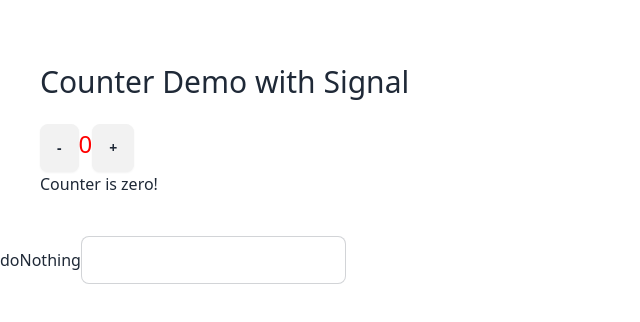
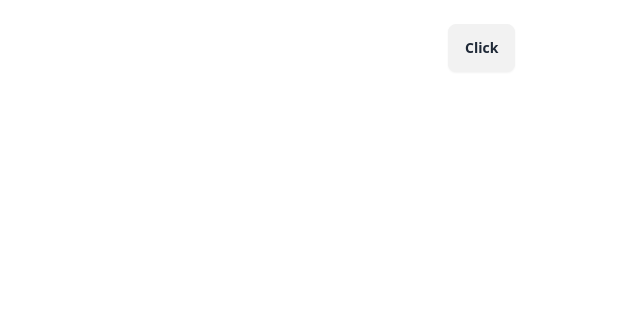
Before and after one commit to andreaborelli/angular17-demo, an Angular app: page / in a window 1280 px wide. Shown: the top 322 px of the page, without its empty margins (0-640 px from the left). Built offline with nearby package versions, Linux system fonts and the light colour scheme.

Commit message:
ngIf e Signals

```diff
--- a/src/app/app.component.ts
+++ b/src/app/app.component.ts
@@ -1,4 +1,4 @@
-import { Component, computed, effect, signal } from '@angular/core';
+import { Component, signal } from '@angular/core';
 import { ListComponent } from './shared/list/list.component';
 import { CommonModule } from '@angular/common';
 
@@ -12,29 +12,25 @@ import { CommonModule } from '@angular/common';
   ],
   template: `
 
-    <!-- Signal: set e update -->
+    <!-- ngIf e Signals -->
 
-    <div class="centered sm p-10">
+    <div class="centered-page sm">
 
-         <h1 class="page-title">Counter Demo with Signal</h1>
+         <button class="btn" (click)="visible.set(!visible())">Click</button>
 
+         <!-- nel template non possiamo usare la funzione update e di conseguenza utilizziamo
+          questo approccio: (click)="visible.set(!visible())"
+          per evitare di creare un metodo nella classe di app.componente.ts -->
 
-         <button class="btn" (click)="dec()">-</button>
-         <span class="text-2xl" [style.color]="isZeroColor()">{{ counter() }}</span> <!-- usare un getter con () per ottenere il valore del signal -->
-         <button class="btn" (click)="inc()">+</button>
+        <h1 class="text-3xl" *ngIf="visible()">Hello</h1>
 
-         <button
-            class="btn"
-            (click)="reset()"
-            [style.display]="hideIfZero()"
-          >reset</button>
+        <!-- quando signal ha un valore true l'elemento viene renderizzato altrimenti no
+         *ngIf è una direttiva che distrugge e ricrea l'elemento -->
 
-          <div [hidden]="!isZero()">Counter is zero!</div>
+         <!-- <h1 class="text-3xl" [hidden]="!visible()">Hello</h1> : l'attributo hidden fa un display none quindi l'elemento lo troviamo sempre nel DOM,
+          quindi meglio usare le direttive ngIf per distruggere un elemento e ricrearlo -->
 
     </div>
-
-    <button (click)="doNothing()">doNothing</button>
-    <input type="text" (keydown)="doNothing()" class="input input-bordered">
 
   `,
 
@@ -44,182 +40,9 @@ import { CommonModule } from '@angular/common';
 })
 export class AppComponent {
 
-  counter = signal(0);
+/* i signal di angular possono essere utilizzati tranquillamente insiame alle direttive:
+ ngIf, ngFor, ngSwitch, o con qualunque attributo dinamico del DOM */
 
-
-      constructor() {
-        effect(() => {
-          console.log('action', this.counter());
-          localStorage.setItem('counter', JSON.stringify(this.counter()));
-        });
-
-      }
-      hideIfZero = computed(() => {
-        return this.counter() === 0 ? 'none' : 'inline'
-      })
-
-      isZero = computed(() => {
-        return this.counter() === 0
-      })
-
-
-      isZeroColor = computed(() => {
-        console.log('isZeroColor')
-        return this.isZero() ? 'red' : 'green'
-      })
-
-  dec() {
-    this.counter.update(c => c - 1);
-  }
-
-  inc() {
-    this.counter.update(c => c + 1);
-  }
-
-  reset() {
-    this.counter.set(0);
-  }
-
-  // isZero() {
-  //   console.log('is zero')
-  //   return this.counter() === 0;
-  // }
-
-
-  doNothing() {
-    console.log('doNothing')
-  }
-
-/* Immaginiamo di voler visualizzare un messaggio counter is zero quando il contatore ovviamenete è zero,
-potremmo usare un banale ngIf che verifica il valore del counter sia uguale a zero,
-<div *ngIf="counter() === 0">Counter is zero</div> ovviemente tutto funzionerà,
-oppure si può utilizzare l'attributo hidden: <div [hidden]="counter() !== 0">Counter is zero</div>
-andando a nascondere l'elemento quando counter è diverso da zero e ininfluente.
-stessa cosa potremmo fare nel button che non ha senzo mostrare il pulsante reset se il counter è già a zero,
-potremmo visualizzarlo o meno con ngIf, display none: [style.display]="counter() === 0 ? 'none' : 'inline'"  */
-
-/* ora il problema che tali operazioni:
-
-<div [hidden]="counter() !== 0">Counter is zero</div> e
-
-[style.display]="counter() === 0 ? 'none' : 'inline'"
-
-  in     <button class="btn"
-         (click)="reset()"
-         [style.display]="counter() === 0 ? 'none' : 'inline'"
-         >reset
-        </button>
-
-  vengono eseguite troppe volte, ogni volta che viene triggherata la Change Detection
-  anche quando counter non viene effettivamente modificato,
-  per verificare, invece di scrivere le condizioni inline provare a spostare la condizione
-  in un metodo della classe isZero() { return this.counter() === 0; } questa funzione restituirà un booleano
-  è cambiamo il template per usare la funzione isZero() invece di scriverla inline.
-  ma se inseriamo un console.log('isZero') all'interno del metodo isZero()
-  vedremo che all'avvio dell'applicazione viene eseguito molte volte.
-
-  più la nostra view è complessa più avremo di triggher per la Change Detection,
-  che se ne parlato nel video di Angular Dev Tool in cui si mostra come Angular trigghera la Change Detection
-  noi non abbiamo controllo su quel processo e viene eseguito ogni volta che abbiamo
-  eventi, chiamate al server, interval ecc. e alle volte questi vengono eseguiti non da noi,
-  ma se usiamo una funzionalità di angular come può essere ngClass e altre direttive,
-  ci sono dei triggher automatici dietro le quinte che la fanno scattare,
-  quindi maggiore sarà la complessità della view più avremo triggher di questi metodi
-  e più metodi avremo del genere del nostro componente, più la nostra applicazione soffrirà di performance,
-  ovvio non un'applicazione che ha un banale form di quattro campi e una lista, ma una view più complessa
-  ma è bene capire come funziona la Change Detection e come possiamo ottimizzarla.
-
-  i signal risolvono proprio questo problema con Computed Property
-
-
-  Abbiamo un template dinamico che imposta gli attributi display e hidden:
-
-          <button class="btn"
-         (click)="reset()"
-         [style.display]="isZero() ? 'none' : 'inline'"
-         >reset
-        </button>
-
-        <div [hidden]="isZero()">Counter is zero</div>
-
-        invocando una funzione isZero() ogi volta che la Change Detection viene triggherata,
-        il template processa la funzione isZero() che restituisce un booleano,
-        verifica che il counter sia uguale a zero o meno e applica eventualmente il display none o inline,
-        oppure true o false nel caso dell'hidden, ma la funzione viene invocata troppe volte,
-        ogni volta che trigghera la Change Detection, anche quando clicchiamo sul pulsante doNothing
-        è nell'input che chiama sempre doNothing() una funzione che non fa nulla se non un console.log
-
-        come ottimizzare il tutto
-
-        i signal vengono in aiuto proprio per queste situazioni,
-
-        invece di invocare questa funzione, andremo a creare un signal derivato,
-        possiamo creare un signal attraverso la proprietà computed che importiamo da angular core
-        e in questa computed possiamo inserire una funzione che restituisce per es: true o false in questo caso,
-        visto che isZero ci serve come booleano:
-
-      isZero = computed(() => {
-        console.log('is zero')
-          return true
-      })
-
-      isZero = computed(() => {
-          return this.counter() === 0
-      })
-
-        isZero viene invocato solo una volta all'avvio dell'applicazione, anche se scriviamo nel campo input
-
-        la computed property viene processata solo quando effettivamente una sua dipendenza interna cambia,
-        in questo caso il counter, con enormi benefici in termini di performance,
-        ora vedremo che effettivamente non avremo mai il console.log della computed
-        fino a che non viene aggiornato il signal.
-
-        possiamo anche creare più di uno stato derivato da un signal,
-        ad esempio:
-        potremmo anche creare un signal derivato che ci restituisce direttamente la stringa none o inline
-        creando un signal derivato hideIfZero facendo il controllo se è o meno uguale a zero,
-        ma restituiamo direttamente la stringa none o inline:
-
-      hideIfZero = computed(() => {
-        return this.counter() === 0 ? 'none' : 'inline'
-      })
-
-        così facendo display none viene effettivamente processata la funzione hideIfZero()
-        solo quando cambia il counter,
-
-        applichiamo il colore nel momento in cui il counter e zero:
-        il colore del counter è rosso quando è zero, verde quando è diverso da zero,
-        ed è stabilito dall'attributo styleColor attraverso un signal derivato isZeroColor:
-
-        [style.color]="isZeroColor()"
-
-        questo signal in realtà non è un signal creato da zero ma è un computed property,
-        quindi un signal calcolato sulla base del valore di un'altro signal,
-        in questo caso quando counter è zero viene restituioto rosso o in alternativa verde,
-
-      isZeroColor = computed(() => {
-        return this.counter() === 0 ? 'red' : 'green'
-      })
-
-        É importante capire che questo signal: this.counter() === 0
-        questa computed viene processata ogni volta che cambia il counter ad ogni variazione.
-        Ma le computed properties possono usare all'interno altre computed properties,
-        che alla fine sono sempre dei signal, quindi invece di usare this.counter() === 0
-        possiamo direttamente utilizzare la computer property this.isZero()
-
-        isZeroColor = computed(() => {
-            return this.isZero() ? 'red' : 'green'
-      })
-
-      il risultato è lo stesso ma mentre isZero() è calcolato ogni volta che cambia il counter,
-      è restituirà un booleano true o false, isZeroColor() viene calcolata solo quando cambia
-      il booleano restituito da isZero(), quindi il counter cambia da 0 a 1, ovviamente isZeroColor verrà triggherata,
-      ma quando cambia da 1 e 2, visto che isZero() è sempre true non verrà più ricalcolata mentre
-      prima sarebbe stata riprocessata.
-
-      se se clicchiamo sul counter + 1, verrà processato a true, se clicchiamo +1, 2,2 ecc diventa false,
-      cioè non sarà processato, solo da 1 a 0 e da 0 a 1, quindi solo quando cambia il valore del counter.
-
-      */
+ visible = signal(false);
 
 }
```
